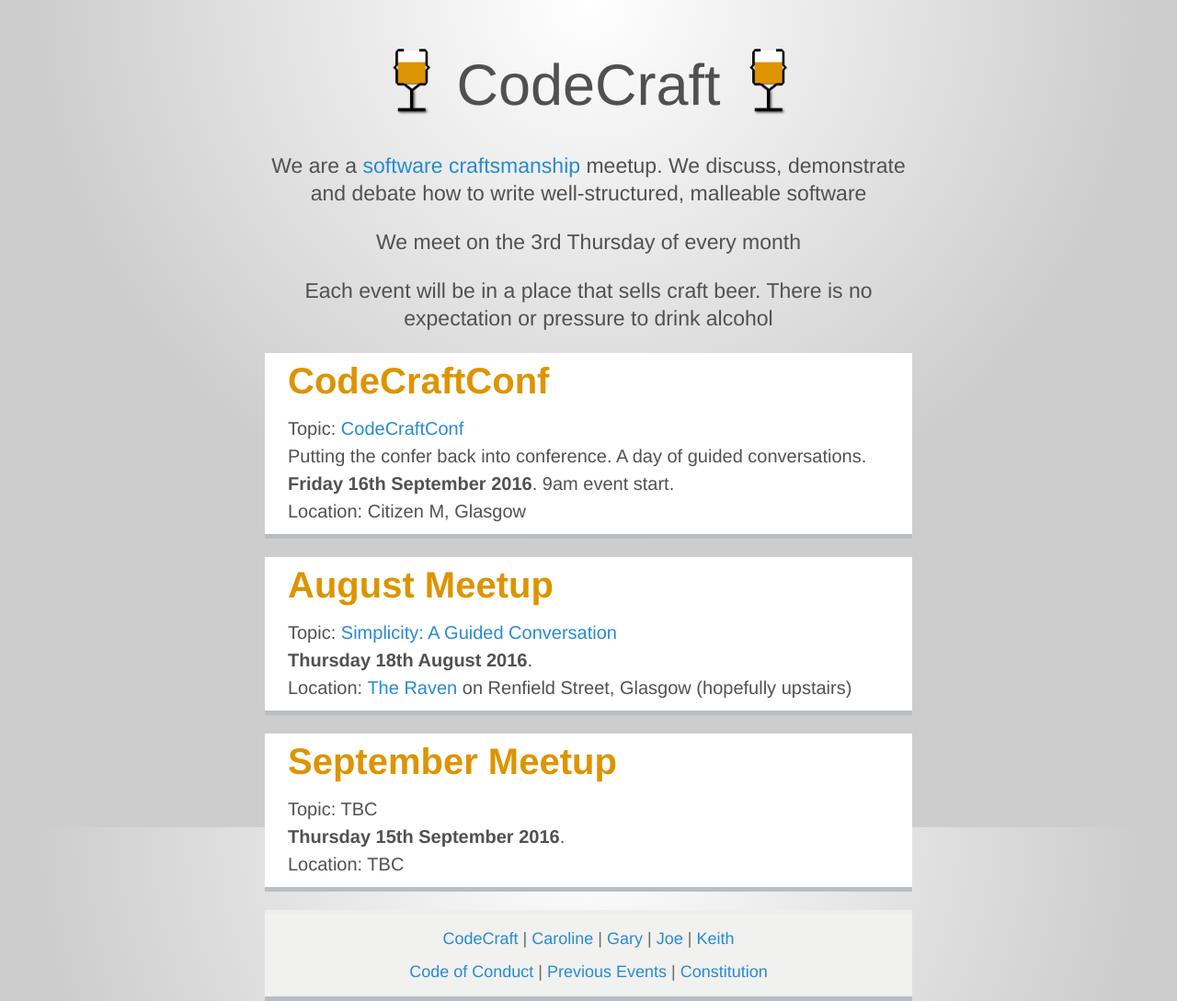
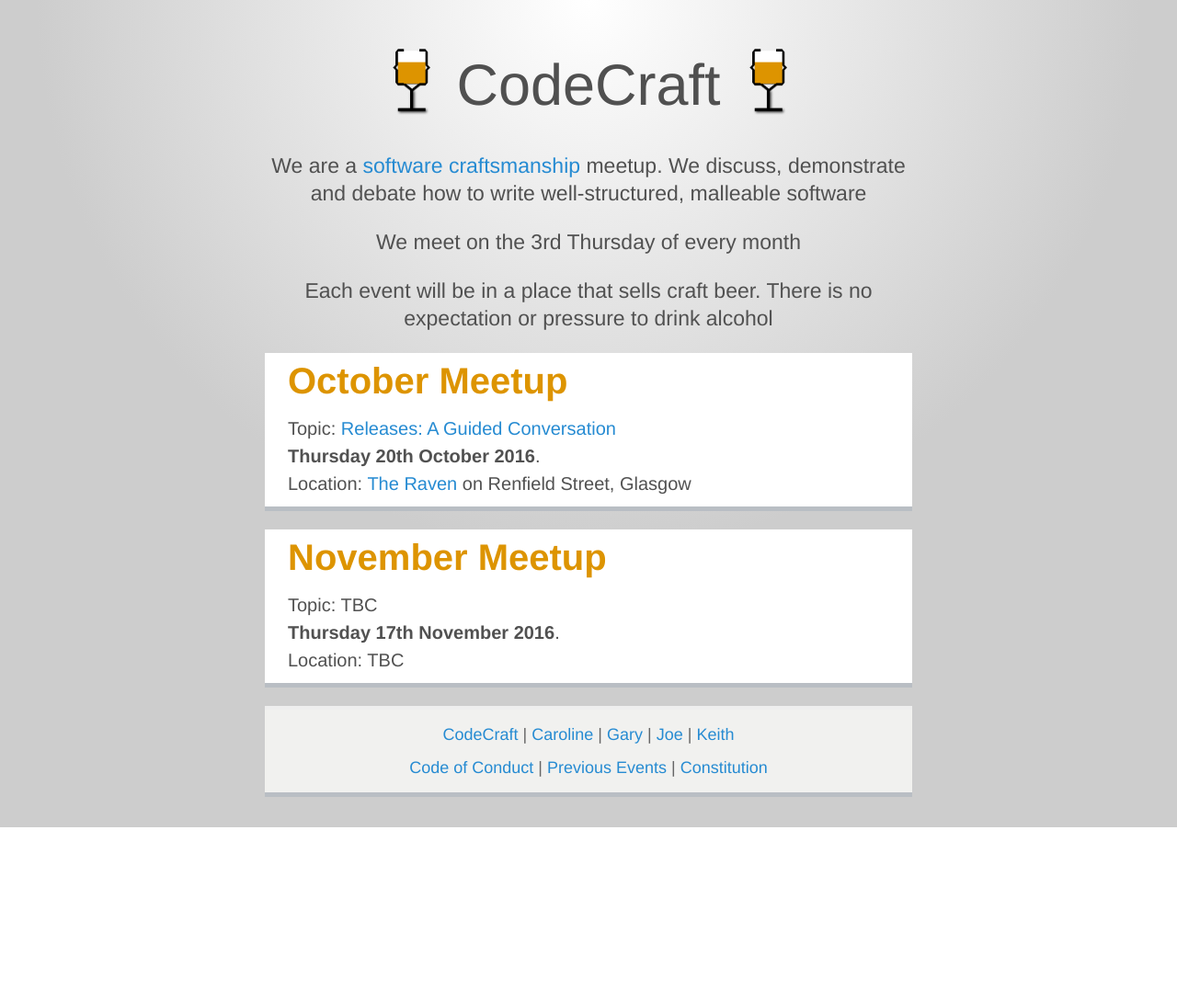
Before and after one commit to codecraftuk/codecraftuk.github.io, a Jekyll site: the page built from index.html, in a window 1280 px wide. Shown: the whole page at 92% size. Built offline with Jekyll 4.4.1, drawn with Linux system fonts in a browser that asks for light colours; after the commit the page ends 900 px from its top, so only the background shows below that.

Commit message:
Adding October event

```diff
--- a/index.html
+++ b/index.html
@@ -8,24 +8,16 @@
   <p>Each event will be in a place that sells craft beer. There is no expectation or pressure to drink alcohol</p>
 </div>
 
- <div class="meetups">
-   <h2>CodeCraftConf</h2>
-   Topic: <a href="http://conf.codecraftuk.org/">CodeCraftConf</a>
-   <br/>Putting the confer back into conference. A day of guided conversations.
-   <br/><strong>Friday 16th September 2016</strong>. 9am event start.
-   <br/>Location: Citizen M, Glasgow
- </div>
-
 <div class="meetups">
-  <h2>August Meetup</h2>
-  Topic: <a href="/events/2016/08/simplicity">Simplicity: A Guided Conversation</a>
-  <br/><strong>Thursday 18th August 2016</strong>.
-  <br/>Location: <a href="https://goo.gl/maps/vWn1J">The Raven</a> on Renfield Street, Glasgow (hopefully upstairs)
+  <h2>October Meetup</h2>
+  Topic: <a href="/events/2016/10/releases">Releases: A Guided Conversation</a>
+  <br/><strong>Thursday 20th October 2016</strong>.
+  <br/>Location: <a href="https://goo.gl/maps/vWn1J">The Raven</a> on Renfield Street, Glasgow
 </div>
 
 <div class="meetups">
-  <h2>September Meetup</h2>
+  <h2>November Meetup</h2>
   Topic: TBC
-  <br/><strong>Thursday 15th September 2016</strong>.
+  <br/><strong>Thursday 17th November 2016</strong>.
   <br/>Location: TBC
 </div>
```
Also changed, not shown: _posts/2016-10-01-releases.md (added, +17 -0 lines), ccv2.svg (added).
